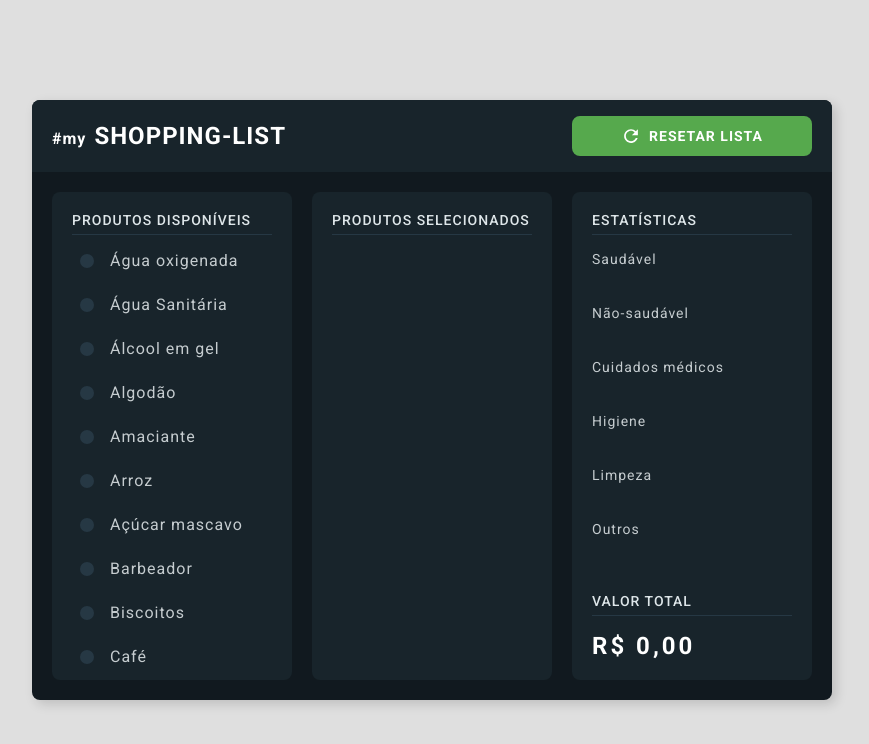
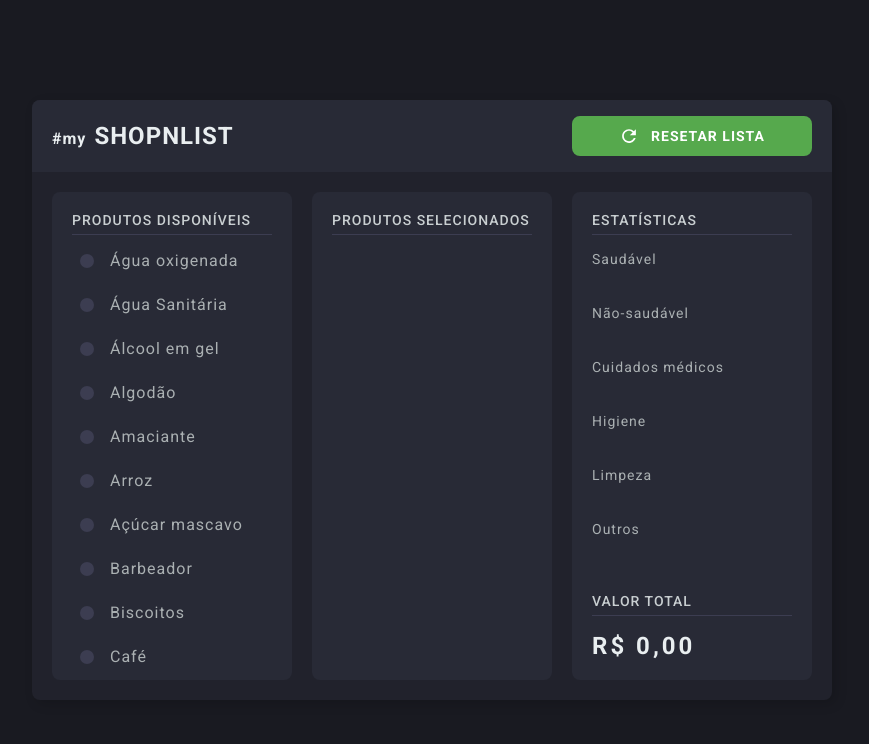
Before and after one commit to Henrickqt/redux-reduxpersist-react-typescript, a React (Create React App) app: page / in a window 1280 px wide. Shown: the top 744 px of the page, without its empty margins (208-1077 px from the left). Built offline with nearby package versions, Linux system fonts and the light colour scheme.

Commit message:
Finish the Theme Color logic

```diff
--- a/public/index.html
+++ b/public/index.html
@@ -5,10 +5,10 @@
     <meta name="viewport" content="width=device-width, initial-scale=1" />
     <meta name="theme-color" content="#000000" />
     <link href="https://fonts.googleapis.com/css2?family=Roboto:wght@400;500;700&display=swap" rel="stylesheet">
-    <title>My Shopping List</title>
+    <title>MyShopnList</title>
   </head>
   <body>
     <noscript>You need to enable JavaScript to run this app.</noscript>
-    <div id="root"></div>
+    <div id="root" class="dark-mode"></div>
   </body>
 </html>
--- a/src/assets/styles/global.css
+++ b/src/assets/styles/global.css
@@ -5,15 +5,30 @@
   --color-primary-dark: #498F41;
   --color-primary-darker: #3C7535;
   --color-primary-darkest: #2F5C2A;
+}
 
-  --color-background: #11191F;
-  --color-box-background: #18242B;
-  --color-line: #263844;
-  --color-hover: #1F2E38;
+.dark-mode {
+  --color-wallpaper: #191A21;
+  --color-background: #21222C;
+  --color-box-background: #282A36;
+  --color-hover: #343746;
+  --color-line: #3C3D51;
+  --color-button: #FFFFFF;
+  --color-title: #E9EEF0;
+  --color-subject: #C9CFD1;
+  --color-item: #AAB0B2;
+}
 
-  --color-title: #FFFFFF;
-  --color-subject: #DEE6E9;
-  --color-item: #C5CCCF;
+.light-mode {
+  --color-wallpaper: #DFE4E5;
+  --color-background: #E9EEF0;
+  --color-box-background: #FFFFFF;
+  --color-hover: #EEF3F5;
+  --color-line: #DFE4E5;
+  --color-button: #FFFFFF;
+  --color-title: #35485E;
+  --color-subject: #435C78;
+  --color-item: #516F91;
 }
 
 * {
@@ -29,7 +44,7 @@ body,
 }
 
 body {
-  background: #DFDFDF;
+  background-color: #DFDFDF;
 }
 
 #root {
--- a/src/components/Header/index.tsx
+++ b/src/components/Header/index.tsx
@@ -9,10 +9,14 @@ import { Container, Title, Button } from './styles';
 
 function Header() {
   const dispatch = useDispatch();
-
   const selectedProducts = useSelector(getSelectedProducts);
 
-  function handleCompleteList() {
+  function changeTheme() {
+    document.getElementById('root')?.classList.toggle('dark-mode');
+    document.getElementById('root')?.classList.toggle('light-mode');
+  }
+
+  function handleResetList() {
     selectedProducts.map((product) => {
       return dispatch(toggleProduct(product.id));
     });
@@ -20,11 +24,11 @@ function Header() {
 
   return (
     <Container>
-      <Title>
+      <Title onClick={changeTheme}>
         <span>#my</span>
-        Shopping-list
+        Shopnlist
       </Title>
-      <Button onClick={handleCompleteList}>
+      <Button onClick={handleResetList}>
         <span>
           <IoMdRefresh />
         </span>
--- a/src/components/Header/styles.ts
+++ b/src/components/Header/styles.ts
@@ -15,6 +15,7 @@ export const Title = styled.h1`
   color: var(--color-title);
   font-size: 24px;
   font-weight: 700;
+  cursor: pointer;
   text-transform: uppercase;
 
   span {
@@ -30,7 +31,7 @@ export const Button = styled.button`
   border: none;
   border-radius: 8px;
   background-color: var(--color-primary);
-  color: var(--color-title);
+  color: var(--color-button);
   font-size: 14px;
   font-weight: 700;
   text-transform: uppercase;
@@ -38,10 +39,11 @@ export const Button = styled.button`
   align-items: center;
   justify-content: center;
   cursor: pointer;
+  outline: none;
   transition: background-color 0.2s;
 
   span {
-    padding-right: 8px;
+    padding-right: 12px;
     font-size: 20px;
     display: flex;
   }
--- a/src/pages/Home/index.tsx
+++ b/src/pages/Home/index.tsx
@@ -3,14 +3,16 @@ import React from 'react';
 import Header from '../../components/Header';
 import Body from '../../components/Body';
 
-import { Container } from './styles';
+import { Page, Container } from './styles';
 
 function Home() {
   return (
-    <Container>
-      <Header />
-      <Body />
-    </Container>
+    <Page>
+      <Container>
+        <Header />
+        <Body />
+      </Container>
+    </Page>
   );
 }
 
--- a/src/pages/Home/styles.ts
+++ b/src/pages/Home/styles.ts
@@ -1,4 +1,13 @@
 import styled from 'styled-components';
+
+export const Page = styled.div`
+  width: 100vw;
+  height: 100vh;
+  background-color: var(--color-wallpaper);
+  display: flex;
+  align-items: center;
+  justify-content: center;
+`;
 
 export const Container = styled.div`
   width: 800px;
```
